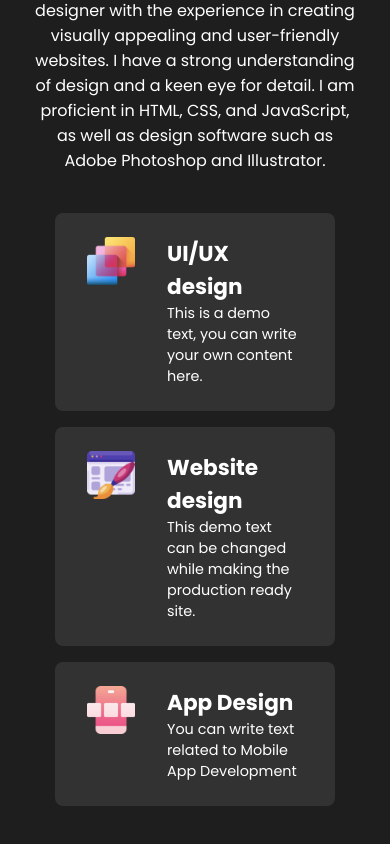
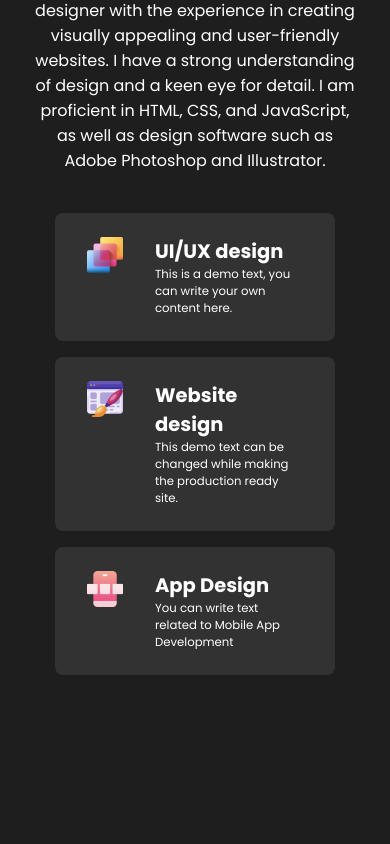
Before and after one commit to amt-francis-amos/portfolio, a React (Create React App) app: page / in a window 390 px wide. Shown: the part 1031-1875 px from the top of the page. After the commit the page ends 1746 px from the top, so only its background shows below. Built offline with nearby package versions, Linux system fonts and the light colour scheme.

Commit message:
commit to main

```diff
--- a/src/components/Skills/skills.css
+++ b/src/components/Skills/skills.css
@@ -51,3 +51,25 @@
     font-size:0.9rem;
     font-weight:400;
 }
+
+@media screen and (max-width: 720px){
+       .skillBarText>p{
+          font-size:2vw;
+       }
+}
+
+@media screen and (max-width: 480px){
+       .skillBarText>p{
+          font-size:3vw;
+       }
+
+       .skillBarImg{
+        height:2.25rem;
+        width:2.25rem;
+       }
+
+
+       .skillBarText>h2{
+        font-size:5vw;
+       }
+}
```
Also changed, not shown: src/components/Skills/Skills.js (line endings or trailing spaces).
